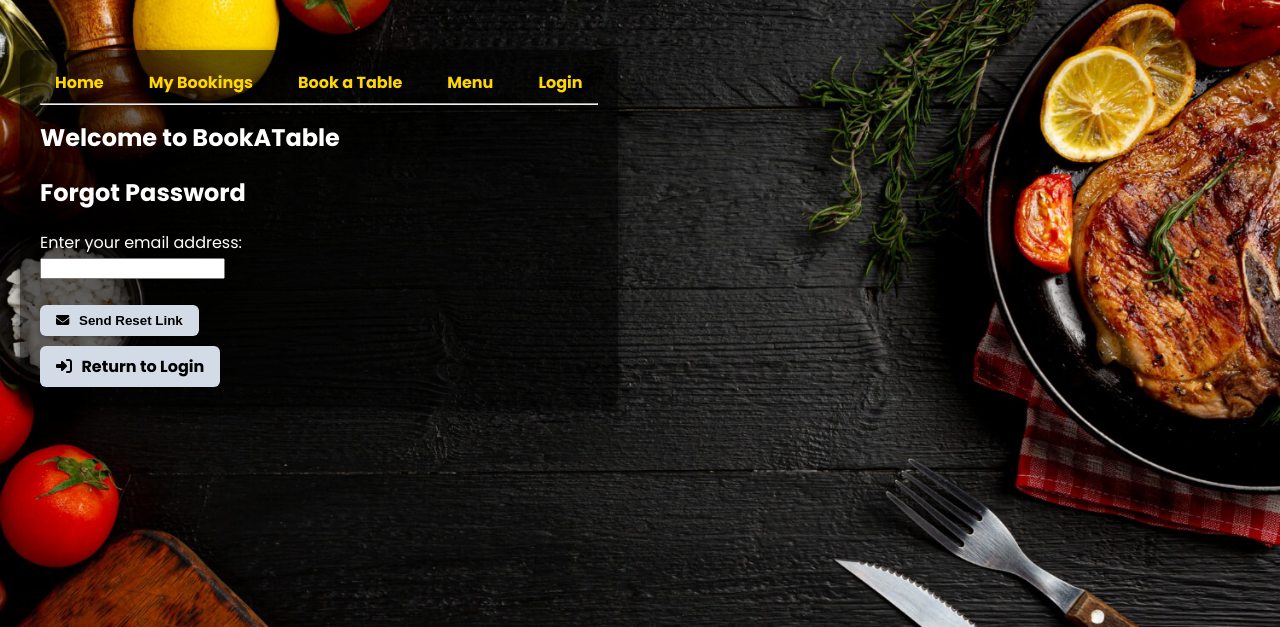
After one commit to DeanA1985/Restaurant-Booking-System, a Django app: page /accounts/forgot-password/ in a window 1280 px wide. The commit adds this page. Shown: the top 627 px of the page. Run offline with Django 4.2, Linux system fonts and the light colour scheme; some libraries are stand-ins or nearby versions.

Commit message:
Implemented custom forgot password flow, UI button improvements, form validation, and icon integration

```diff
--- a/accounts/urls.py
+++ b/accounts/urls.py
@@ -18,5 +18,10 @@ urlpatterns = [
         'register/',
         views.register,
         name='register'
-        ),
+    ),
+    path(
+        'forgot-password/',
+        views.forgot_password,
+        name='forgot_password'
+    ),
 ]
--- a/accounts/views.py
+++ b/accounts/views.py
@@ -2,6 +2,8 @@ from django.shortcuts import render, redirect
 from django.contrib.auth.forms import UserCreationForm
 from django.contrib.auth import login
 from django.contrib.auth.decorators import login_required
+from django.contrib import messages
+from django.contrib.auth.models import User
 from restaurant_booking.forms import BookingForm
 
 #  User Registration View
@@ -18,6 +20,25 @@ def register(request):
         form = UserCreationForm()
 
     return render(request, "registration/register.html", {"form": form})
+
+# Forgot Password View
+
+
+def forgot_password(request):
+    if request.method == "POST":
+        email = request.POST.get("email")
+        try:
+            User.objects.get(email=email)
+            messages.success(
+                request,
+                "A password reset link has been sent to your email."
+            )
+        except User.DoesNotExist:
+            messages.error(request, "No account found with that email.")
+        return redirect('forgot_password')
+
+    return render(request, "forgot_password.html")
+
 
 #  Home Page View
 
--- /dev/null
+++ b/templates/forgot_password.html
@@ -0,0 +1,22 @@
+{% extends "base.html" %}
+
+{% block content %}
+   <h2>Forgot Password</h2>
+
+   {% if messages %}
+   {% for message in messages %}
+   <p style="color: green;">{{ message }}</p>
+   {% endfor %}
+   {% endif %}
+
+   <form method="post">
+    {% csrf_token %}
+    <label for="email">Enter your email address:</label><br>
+    <input type="email" name="email" required><br><br>
+    <button type="submit" class="btn-soft">
+     <i class="fas fa-envelope"></i> Send Reset Link</button>
+   </form>
+
+   <a href="{% url 'login' %}" class="btn-soft" style="margin-top: 10px; display: inline-block;">
+    <i class="fas fa-sign-in-alt"></i> Return to Login</a>
+   {% endblock %}
--- a/templates/registration/login.html
+++ b/templates/registration/login.html
@@ -15,7 +15,7 @@
 <a href="{% url 'register' %}" class="btn-soft">
   <i class="fa-solid fa-user-plus"></i>Register here</a
 >
-<a href="{% url 'password_reset' %}" class="btn-soft">
+<a href="{% url 'forgot_password' %}" class="btn-soft">
   <i class="fas fa-unlock-alt"></i>Forgot Password?</a
 >
 {% endblock %}
```
Also changed, not shown: db.sqlite3.
